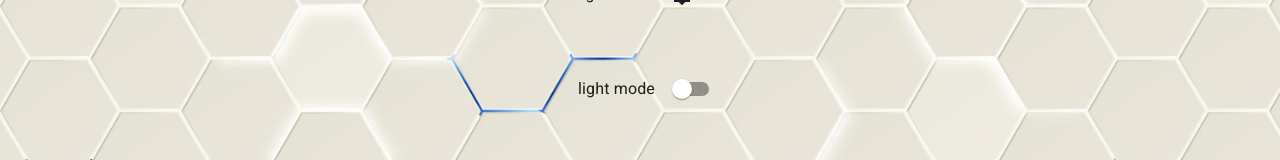
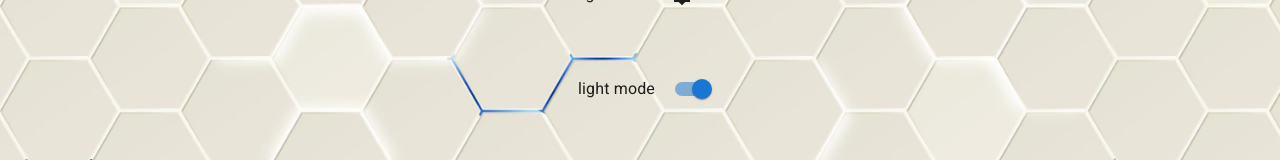
Before and after one commit to Frederic-K/MUI-Theming, a React (Create React App) app: page / in a window 1280 px wide. Shown: the part 269-429 px from the top of the page. Built offline with nearby package versions, Linux system fonts and the light colour scheme.

Commit message:
addd default checked to button

```diff
--- a/src/components/Buttons/ThemeSwitchButton.jsx
+++ b/src/components/Buttons/ThemeSwitchButton.jsx
@@ -25,7 +25,7 @@ export default function ThemeSwitchButton() {
       }}
     >
       <FormControlLabel
-        control={<Switch sx={{ m: 1 }} />}
+        control={<Switch sx={{ m: 1 }} defaultChecked />}
         labelPlacement="start"
         label={`${theme.palette.mode} mode`}
         onChange={colorMode.toggleColorMode}
```
